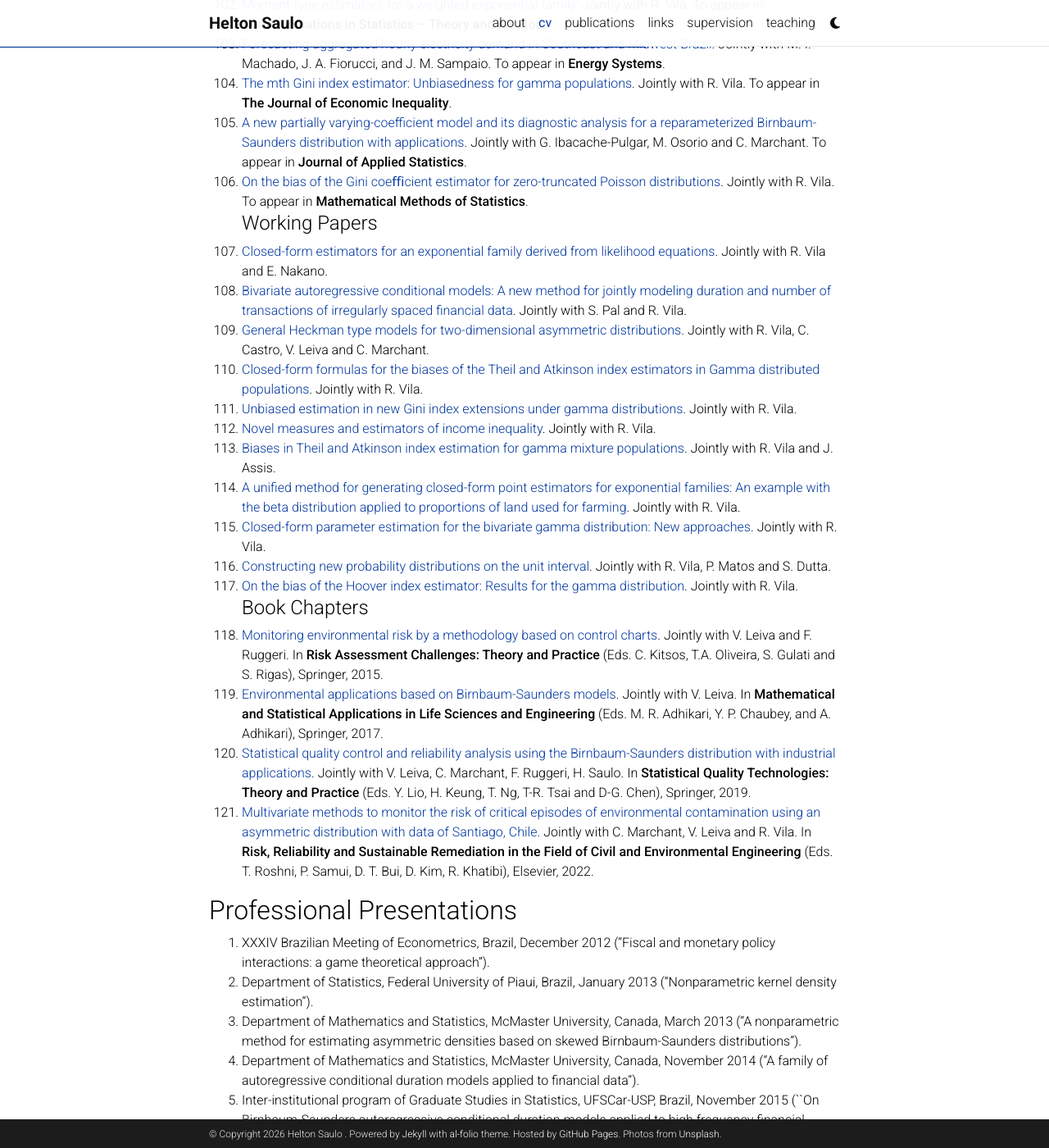
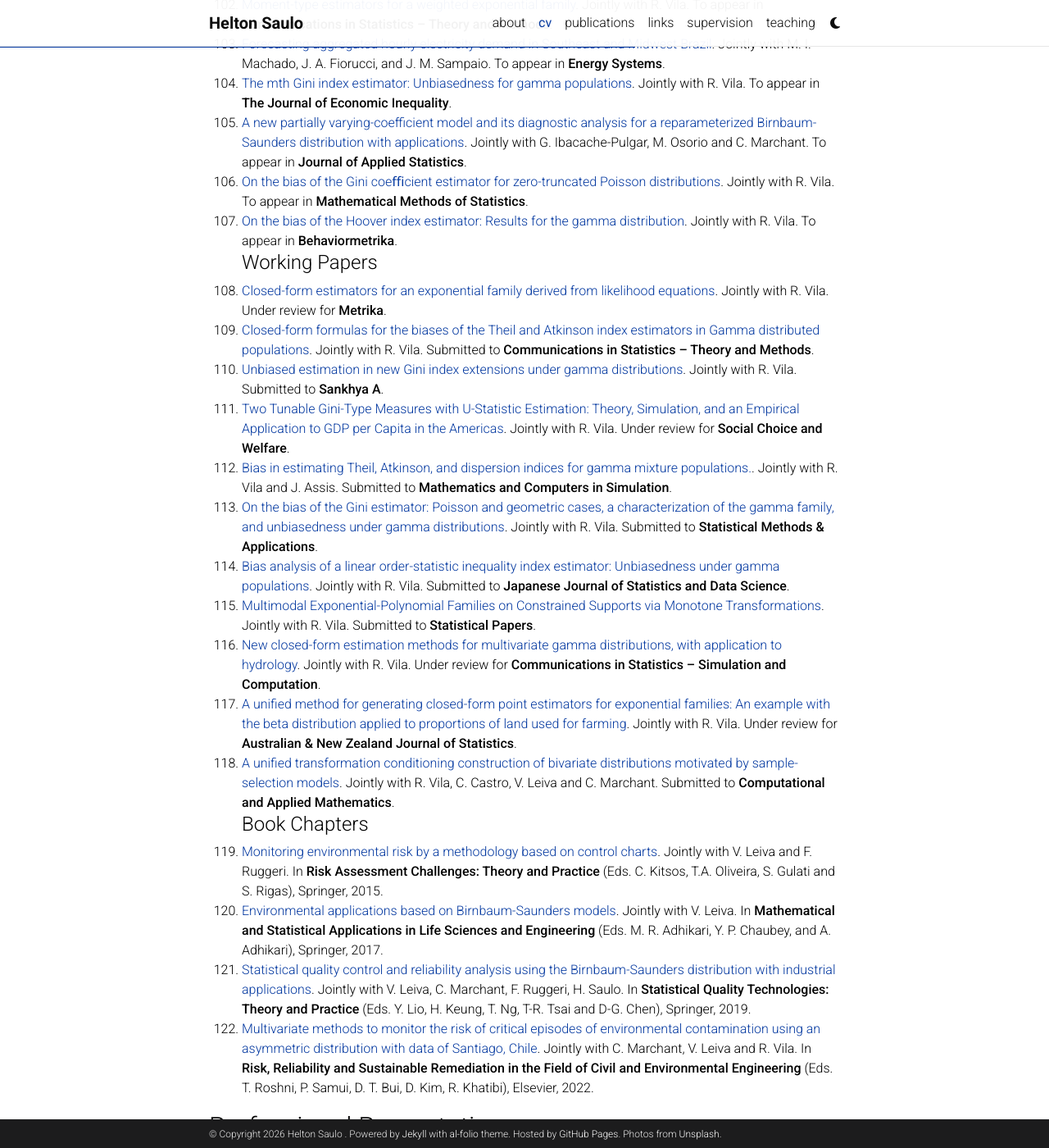
Before and after one commit to heltonsaulo/heltonsaulo.github.io, a Jekyll site: the page built from _pages/cv.md, in a window 1280 px wide and 1400 px high, scrolled down 9148 px. Shown: the whole window at 82% size. Built offline with Jekyll 4.4.1, drawn with Linux system fonts in a browser that asks for light colours; comment, search, counter and statistics services are not loaded; a style sheet for code colours, icons or effects is not loaded.

Commit message:
Update cv.md

```diff
--- a/_pages/cv.md
+++ b/_pages/cv.md
@@ -219,26 +219,27 @@
   101.  [An unbiased estimator of a novel extended mth Gini index for gamma distributed populations](https://doi.org/10.1016/j.cam.2025.117320). Jointly with R. Vila. **Journal of Computational and Applied Mathematics**, 482, 117320, 2026.
   102.  [Moment-type estimators for a weighted exponential family](https://doi.org/10.1080/03610926.2025.2492840). Jointly with R. Vila. To appear in **Communications in Statistics – Theory and Methods**.
   103.  [Forecasting aggregated hourly electricity demand in Southeast and Midwest Brazil](https://doi.org/10.1007/s12667-025-00761-4). Jointly with M. I. Machado, J. A. Fiorucci, and J. M. Sampaio. To appear in **Energy Systems**.
-  104.  [The mth Gini index estimator: Unbiasedness for gamma populations](http://). Jointly with R. Vila. To appear in **The Journal of Economic Inequality**.
-  105.  [A new partially varying-coefficient model and its diagnostic analysis for a reparameterized Birnbaum-Saunders distribution with applications](https://). Jointly with G. Ibacache-Pulgar, M. Osorio and C. Marchant. To appear in **Journal of Applied Statistics**.
+  104.  [The mth Gini index estimator: Unbiasedness for gamma populations](https://doi.org/10.1007/s10888-025-09715-3). Jointly with R. Vila. To appear in **The Journal of Economic Inequality**.
+  105.  [A new partially varying-coefficient model and its diagnostic analysis for a reparameterized Birnbaum-Saunders distribution with applications](https://doi.org/10.1080/02664763.2026.2616862). Jointly with G. Ibacache-Pulgar, M. Osorio and C. Marchant. To appear in **Journal of Applied Statistics**.
   106.  [On the bias of the Gini coeﬃcient estimator for zero-truncated Poisson distributions](http://arxiv.org/abs/2504.04518). Jointly with R. Vila. To appear in **Mathematical Methods of Statistics**.
+  107.  [On the bias of the Hoover index estimator: Results for the gamma distribution](https://link.springer.com/journal/41237). Jointly with R. Vila. To appear in **Behaviormetrika**.
 #### Working Papers
-  107.  [Closed-form estimators for an exponential family derived from likelihood equations](https://arxiv.org/abs/2405.14509). Jointly with R. Vila and E. Nakano.
-  108.  [Bivariate autoregressive conditional models: A new method for jointly modeling duration and number of transactions of irregularly spaced financial data](https://). Jointly with S. Pal and R. Vila.
-  109.  [General Heckman type models for two-dimensional asymmetric distributions](http://). Jointly with R. Vila, C. Castro, V. Leiva and C. Marchant.
-  110.  [Closed-form formulas for the biases of the Theil and Atkinson index estimators in Gamma distributed populations](http://arxiv.org/abs/2504.13806). Jointly with R. Vila.
-  111.  [Unbiased estimation in new Gini index extensions under gamma distributions](http://arxiv.org/abs/2506.00666). Jointly with R. Vila.
-  112. [Novel measures and estimators of income inequality](http://arxiv.org/abs/2508.02965). Jointly with R. Vila.
-  113. [Biases in Theil and Atkinson index estimation for gamma mixture populations](http://arxiv.org/abs/2506.22168). Jointly with R. Vila and J. Assis.
-  114. [A unified method for generating closed-form point estimators for exponential families: An example with the beta distribution applied to proportions of land used for farming](https://arxiv.org/abs/2508.12169). Jointly with R. Vila.
-  115. [Closed-form parameter estimation for the bivariate gamma distribution: New approaches](https://arxiv.org/abs/2509.10794). Jointly with R. Vila.
-  116. [Constructing new probability distributions on the unit interval](https://arxiv.org/abs/2508.01154). Jointly with R. Vila, P. Matos and S. Dutta.
-  117. [On the bias of the Hoover index estimator: Results for the gamma distribution](http://). Jointly with R. Vila.
+  108. [Closed-form estimators for an exponential family derived from likelihood equations](https://arxiv.org/abs/2405.14509). Jointly with R. Vila. Under review for **Metrika**.
+  109. [Closed-form formulas for the biases of the Theil and Atkinson index estimators in Gamma distributed populations](https://arxiv.org/abs/2504.13806). Jointly with R. Vila. Submitted to **Communications in Statistics – Theory and Methods**.
+  110. [Unbiased estimation in new Gini index extensions under gamma distributions](https://arxiv.org/abs/2506.00666). Jointly with R. Vila. Submitted to **Sankhya A**.
+  111. [Two Tunable Gini-Type Measures with U-Statistic Estimation: Theory, Simulation, and an Empirical Application to GDP per Capita in the Americas](http://). Jointly with R. Vila. Under review for **Social Choice and Welfare**.
+  112. [Bias in estimating Theil, Atkinson, and dispersion indices for gamma mixture populations.](https://arxiv.org/abs/2506.22168). Jointly with R. Vila and J. Assis. Submitted to **Mathematics and Computers in Simulation**.
+  113. [On the bias of the Gini estimator: Poisson and geometric cases, a characterization of the gamma family, and unbiasedness under gamma distributions](http://). Jointly with R. Vila. Submitted to **Statistical Methods & Applications**.
+  114. [Bias analysis of a linear order-statistic inequality index estimator: Unbiasedness under gamma populations](http://). Jointly with R. Vila. Submitted to **Japanese Journal of Statistics and Data Science**.
+ 115. [Multimodal Exponential-Polynomial Families on Constrained Supports via Monotone Transformations](http://). Jointly with R. Vila. Submitted to **Statistical Papers**.
+ 116. [New closed-form estimation methods for multivariate gamma distributions, with application to hydrology](http://). Jointly with R. Vila. Under review for **Communications in Statistics – Simulation and Computation**.
+ 117. [A unified method for generating closed-form point estimators for exponential families: An example with the beta distribution applied to proportions of land used for farming](http://). Jointly with R. Vila. Under review for **Australian & New Zealand Journal of Statistics**.
+ 118. [A unified transformation conditioning construction of bivariate distributions motivated by sample-selection models](http://). Jointly with R. Vila, C. Castro, V. Leiva and C. Marchant. Submitted to **Computational and Applied Mathematics**.
 #### Book Chapters
-  118.  [Monitoring environmental risk by a methodology based on control charts](https://link.springer.com/chapter/10.1007/978-3-319-18029-8_14). Jointly with V. Leiva and F. Ruggeri. In **Risk Assessment Challenges: Theory and Practice** (Eds. C. Kitsos, T.A. Oliveira, S. Gulati and S. Rigas), Springer, 2015.
-  119.  [Environmental applications based on Birnbaum-Saunders models](https://link.springer.com/chapter/10.1007/978-981-10-5370-2_14). Jointly with V. Leiva. In **Mathematical and Statistical Applications in Life Sciences and Engineering** (Eds. M. R. Adhikari,  Y. P. Chaubey,  and A. Adhikari), Springer, 2017.
-  120.  [Statistical quality control and reliability analysis using the Birnbaum-Saunders distribution with industrial applications](https://link.springer.com/chapter/10.1007/978-3-030-20709-0_2). Jointly with V. Leiva, C. Marchant, F. Ruggeri, H. Saulo. In **Statistical Quality Technologies: Theory and Practice** (Eds. Y. Lio, H. Keung, T. Ng, T-R. Tsai and D-G. Chen), Springer, 2019.
-  121.  [Multivariate methods to monitor the risk of critical episodes of environmental contamination using an asymmetric distribution with data of Santiago, Chile](https://doi.org/10.1016/B978-0-323-85698-0.00024-1). Jointly with C. Marchant, V. Leiva and R. Vila. In **Risk, Reliability and Sustainable Remediation in the Field of Civil and Environmental Engineering** (Eds. T. Roshni, P. Samui, D. T. Bui, D. Kim, R. Khatibi), Elsevier, 2022.
+  119.  [Monitoring environmental risk by a methodology based on control charts](https://link.springer.com/chapter/10.1007/978-3-319-18029-8_14). Jointly with V. Leiva and F. Ruggeri. In **Risk Assessment Challenges: Theory and Practice** (Eds. C. Kitsos, T.A. Oliveira, S. Gulati and S. Rigas), Springer, 2015.
+  120.  [Environmental applications based on Birnbaum-Saunders models](https://link.springer.com/chapter/10.1007/978-981-10-5370-2_14). Jointly with V. Leiva. In **Mathematical and Statistical Applications in Life Sciences and Engineering** (Eds. M. R. Adhikari,  Y. P. Chaubey,  and A. Adhikari), Springer, 2017.
+  121.  [Statistical quality control and reliability analysis using the Birnbaum-Saunders distribution with industrial applications](https://link.springer.com/chapter/10.1007/978-3-030-20709-0_2). Jointly with V. Leiva, C. Marchant, F. Ruggeri, H. Saulo. In **Statistical Quality Technologies: Theory and Practice** (Eds. Y. Lio, H. Keung, T. Ng, T-R. Tsai and D-G. Chen), Springer, 2019.
+  122.  [Multivariate methods to monitor the risk of critical episodes of environmental contamination using an asymmetric distribution with data of Santiago, Chile](https://doi.org/10.1016/B978-0-323-85698-0.00024-1). Jointly with C. Marchant, V. Leiva and R. Vila. In **Risk, Reliability and Sustainable Remediation in the Field of Civil and Environmental Engineering** (Eds. T. Roshni, P. Samui, D. T. Bui, D. Kim, R. Khatibi), Elsevier, 2022.
 
 
 
```
